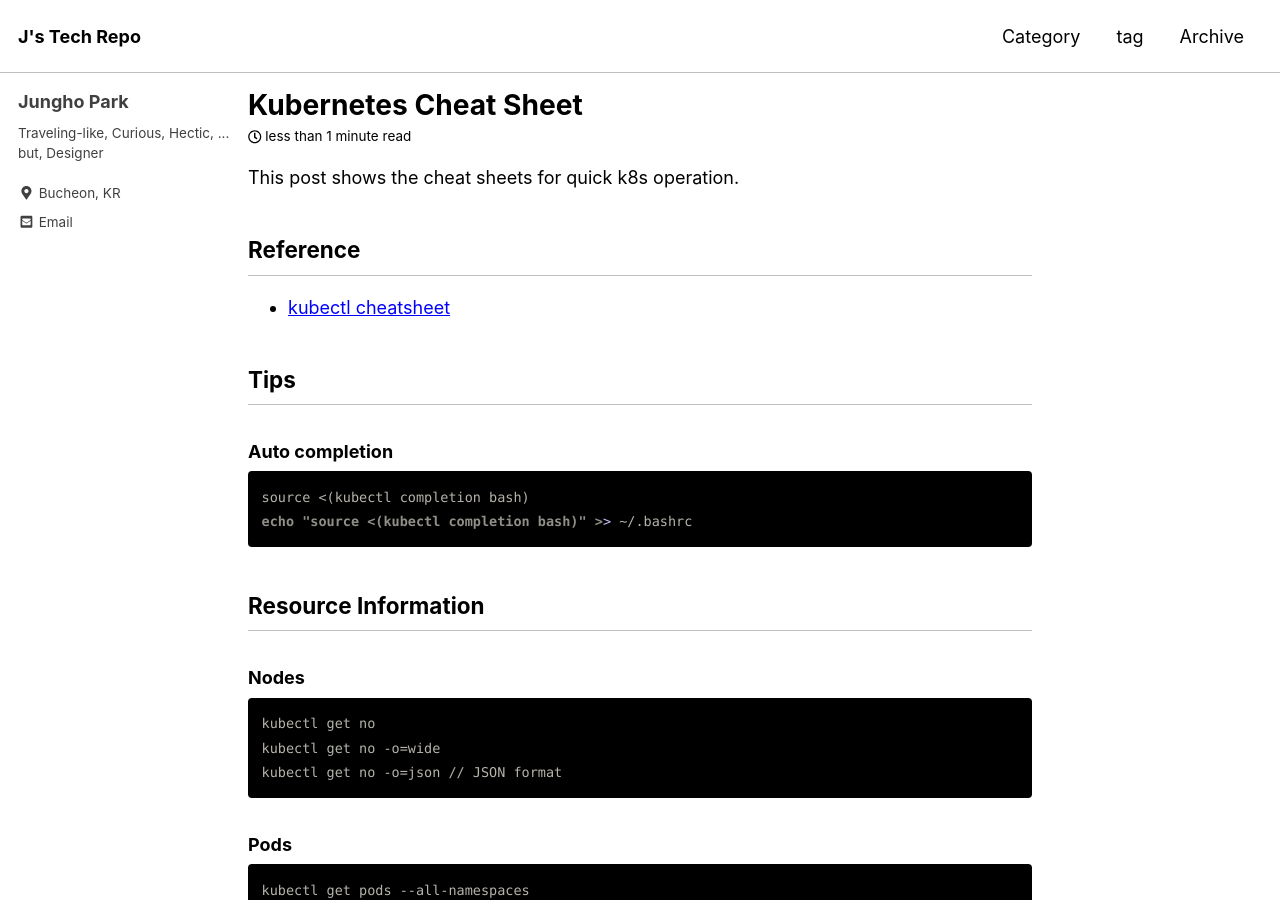
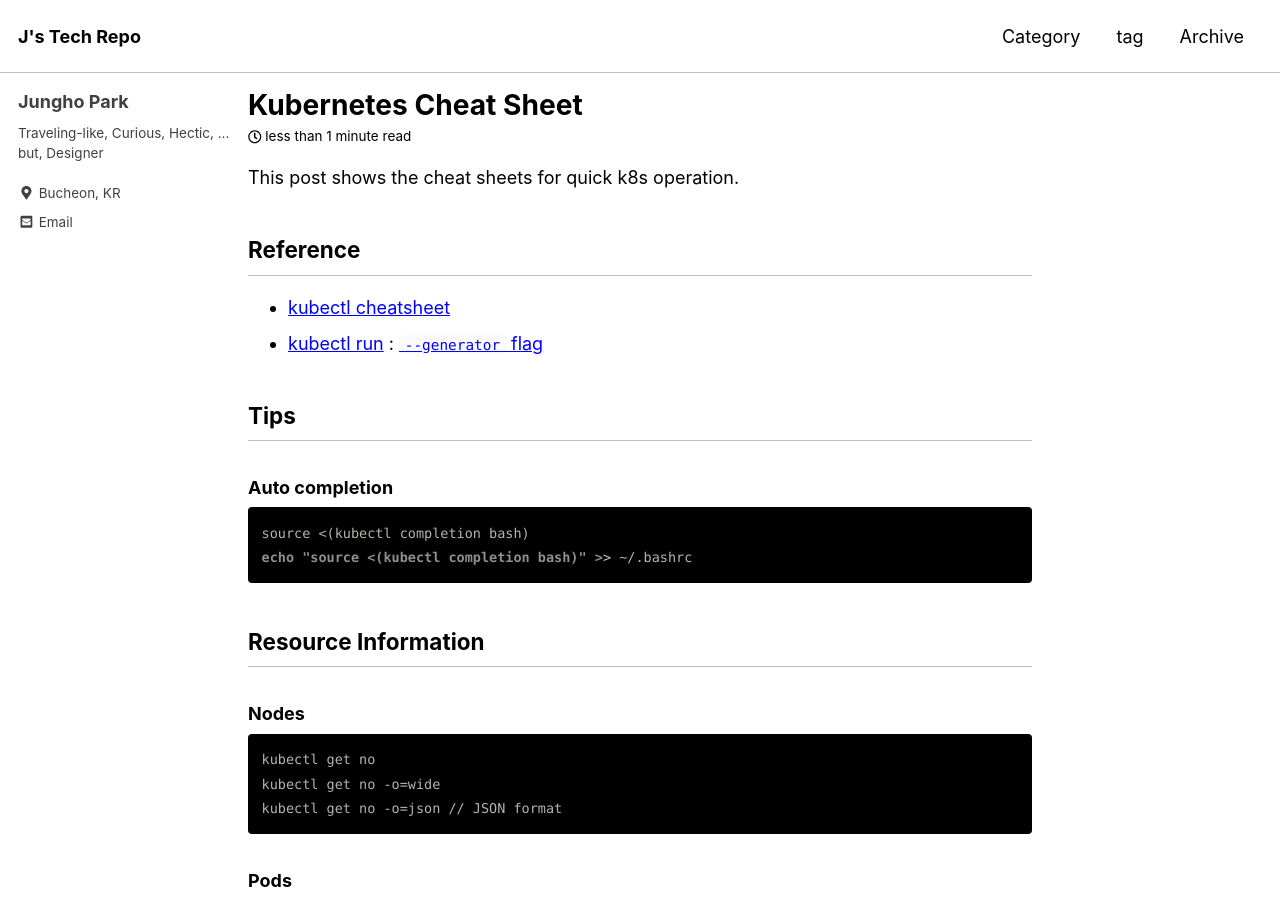
Before and after one commit to unipark00/tekrepo, a Jekyll site: the page built from _posts/2019-04-18-k8s-cheat-sheet.md, in a window 1280 px wide and 900 px high. Built offline with Jekyll 4.4.1, drawn with Linux system fonts in a browser that asks for light colours; cached includes are drawn as plain includes.

Commit message:
Update 2019-04-18-k8s-cheat-sheet.md

```diff
--- a/_posts/2019-04-18-k8s-cheat-sheet.md
+++ b/_posts/2019-04-18-k8s-cheat-sheet.md
@@ -11,6 +11,7 @@ This post shows the cheat sheets for quick k8s operation.
 
 ## Reference
 * [kubectl cheatsheet](https://kubernetes.io/docs/reference/kubectl/cheatsheet/)
+* [kubectl run](https://kubernetes.io/docs/reference/kubectl/conventions/#kubectl-run) : [`--generator` flag](https://kubernetes.io/docs/reference/kubectl/conventions/#generators)
 
 ## Tips
 ### Auto completion
```
